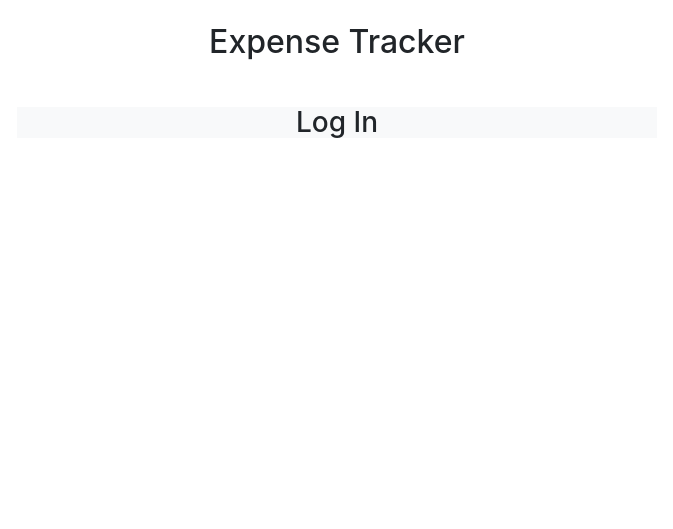
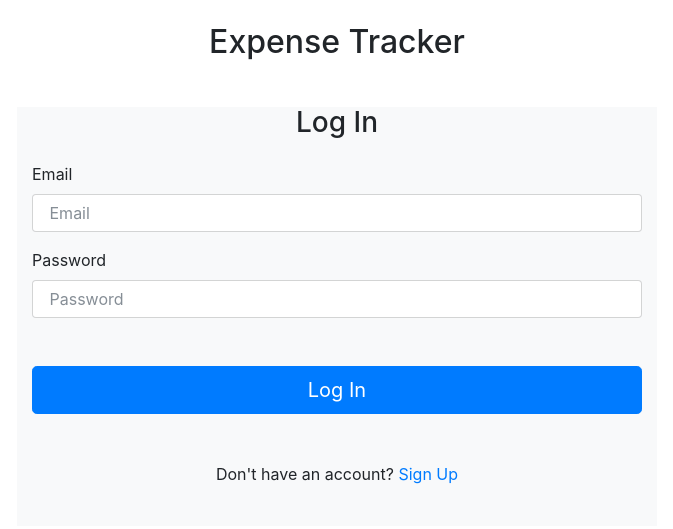
Before and after one commit to vaibhavsingh9798/expense-tracker, a website: page view/login.html in a window 1280 px wide. Shown: the whole page, without its empty margins (303-976 px from the left). Drawn offline with nearby package versions, Linux system fonts and the light colour scheme; files whose address does not match are found by name.

Commit message:
login page added

```diff
--- a/public/JS/main.js
+++ b/public/JS/main.js
@@ -2,6 +2,8 @@ console.log('js file')
 
 let signupForm = document.getElementById('signupForm')
 signupForm.addEventListener('submit',formSubmit)
+let signinForm = document.getElementById('signinForm')
+signinForm.addEventListener('submit',formSubmit)
 
 function formSubmit(e){
     e.preventDefault();
--- a/view/login.html
+++ b/view/login.html
@@ -12,10 +12,27 @@
         <h2>Expense Tracker</h2>
       </div>
       <div class="container w-50 bg-light">
-    <form >
+      <form id="signForm">
           <div class="form-group mt-5">
               <div class="text-center mb-4">
               <h3>Log In</h3>
+             </div>
+            </div>
+          <div class="form-group">
+            <label for="emal">Email</label>
+            <input type="email" class="form-control" id="email"  placeholder=" Email" required>
+          </div>
+          <div class="form-group">
+            <label for="password">Password</label>
+            <input type="password" class="form-control" id="password" placeholder=" Password" required>
+          </div>
+          <div id="errmsg" class="text-center m-2">
+          </div>
+          <button type="submit" class="btn btn-primary btn-lg btn-block mt-5">Log In</button>
+        </form>
+        <div class="text-center mt-4 p-4">
+        <p>Don't have an account? <a href="signup.html">Sign Up</a></p>
+      </div>
       </div>
     <script src="https://cdnjs.cloudflare.com/ajax/libs/axios/1.3.6/axios.min.js" integrity="sha512-06NZg89vaTNvnFgFTqi/dJKFadQ6FIglD6Yg1HHWAUtVFFoXli9BZL4q4EO1UTKpOfCfW5ws2Z6gw49Swsilsg==" crossorigin="anonymous" referrerpolicy="no-referrer"></script>
     <script src="../public/main.js"></script>
```
Lines whose indentation alone changed are shown as unchanged.
